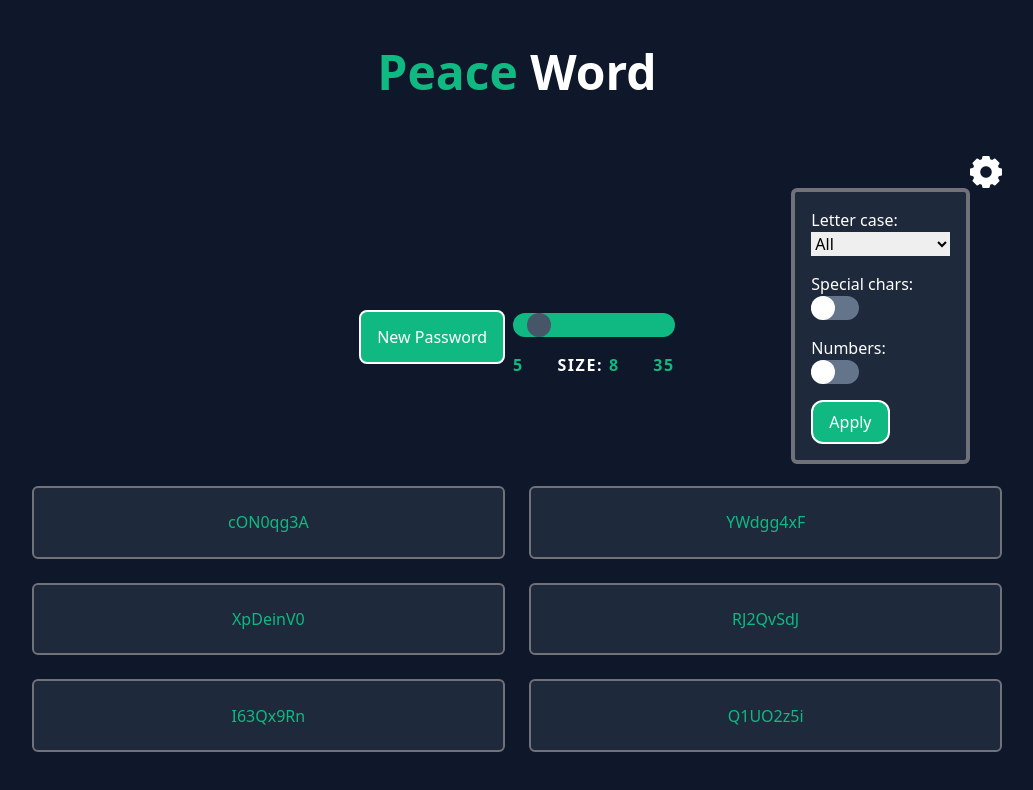
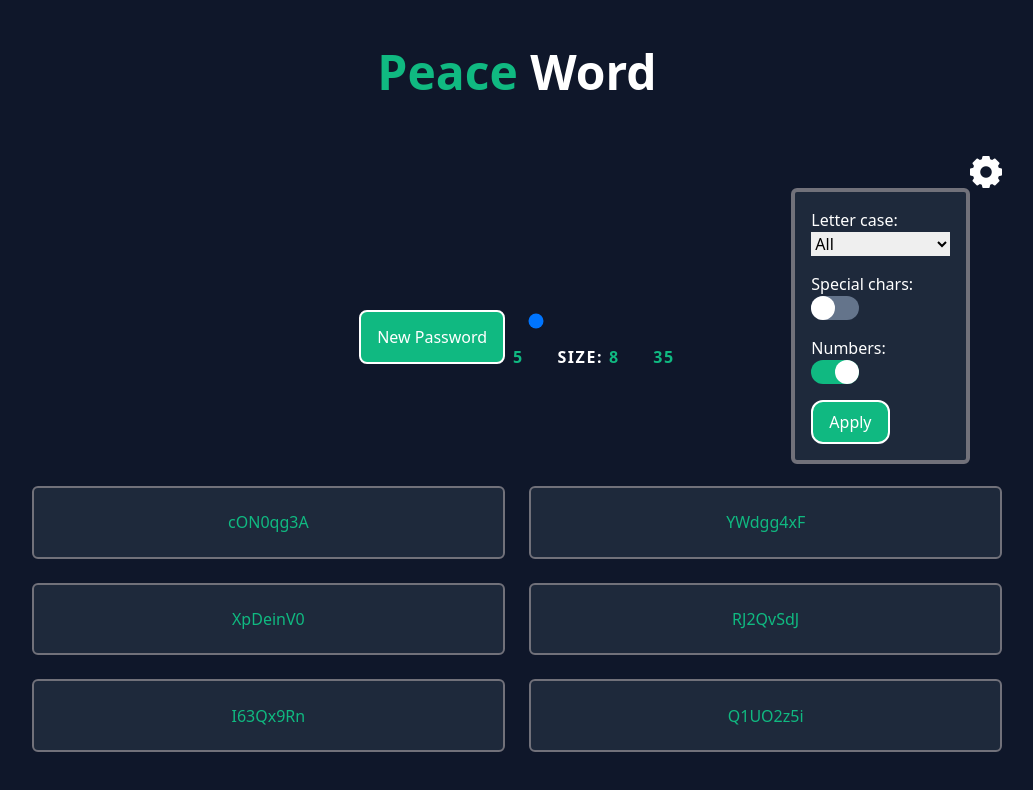
Before and after one commit to Bonniezilla/peace-word-react-app, a Next.js app: page / in a window 1280 px wide. Both pictures are taken after a click on the button 1109 px from the left and 172 px from the top of the page. Shown: the top 790 px of the page, without its empty margins (123-1156 px from the left). Built offline with nearby package versions, Linux system fonts and the light colour scheme.

Commit message:
Adding default config with numbers on

```diff
--- a/package.json
+++ b/package.json
@@ -18,9 +18,9 @@
     "tailwindcss": "3.3.2"
   },
   "devDependencies": {
-    "@types/node": "^20.12.11",
-    "@types/react": "^18.3.2",
+    "@types/node": "20.14.2",
+    "@types/react": "18.3.3",
     "autoprefixer": "^10.4.14",
-    "typescript": "^5.4.5"
+    "typescript": "5.4.5"
   }
 }
--- a/src/app/components/Generator.tsx
+++ b/src/app/components/Generator.tsx
@@ -1,6 +1,6 @@
 'use client';
 
-import { ChangeEvent, FormEvent, useEffect, useState } from "react";
+import { ChangeEvent, FormEvent, MouseEventHandler, useEffect, useState } from "react";
 
 interface GeneratorProps {
     passwordsNumber: number;
@@ -39,6 +39,8 @@ const Generator: React.FC<GeneratorProps> = ({ passwordsNumber }) => {
     const [config, setConfig] = useState<PasswordConfig>(initialConfig);
 
     const [showMenu, setShowMenu] = useState(false);
+
+    const [checked, setChecked] = useState(true);
 
     const getCharsArray = () => {
         const charsPatterns = {
@@ -184,19 +186,19 @@ const Generator: React.FC<GeneratorProps> = ({ passwordsNumber }) => {
                     <div className="flex flex-col">
                         <h1 className="text-white">Special chars: </h1>
                         <label className="flex flex-col relative w-12 h-6 text-white">
-                            <input type="checkbox" id="chars-select" />
+                            <input type="checkbox" id="chars-select"/>
                             <span className="slider"></span>
                         </label>
                     </div>
                     <div className="flex flex-col">
                         <h1 className="text-white">Numbers: </h1>
                         <label className="flex flex-col relative w-12 h-6 text-white">
-                            <input type="checkbox" id="numbers-select" />
+                            <input type="checkbox" id="numbers-select" defaultChecked={checked}
+                            onChange={() => setChecked((state) => !state)}/>
                             <span className="slider"></span>
                         </label>
                     </div>
-                    <input
-                        className="flex justify-center items-center text-white p-2 px-4
+                    <input className="flex justify-center items-center text-white p-2 px-4
                     bg-emerald-500 border-solid border-white border-2 rounded-xl self-start
                     hover:bg-emerald-600 duration-300"
                         type="submit"
--- a/src/app/globals.css
+++ b/src/app/globals.css
@@ -21,22 +21,13 @@
 }
 
 
-.size-input::-webkit-slider-runnable-track {
+.size-input::-webkit-slider-runnable-track, .size-input::-moz-range-track {
     @apply bg-emerald-500 h-6 rounded-xl max-sm:h-4 flex items-center justify-center duration-300;
 }
 
-.size-input::-webkit-slider-thumb {
+.size-input::-webkit-slider-thumb, .size-input::-moz-range-thumb {
     @apply appearance-none border-emerald-300 border-2
     bg-slate-600 h-6 w-6 rounded-full max-md:h-10 max-md:w-10 max-md:-mt-2 hover:h-8 hover:w-8 hover:rounded-t-none hover:-mt-1 max-md:hover:w-12 max-md:hover:h-12 max-md:hover:-mt-3 duration-200;
-}
-
-.size-input::-moz-range-thumb {
-    @apply appearance-none border-emerald-300 border-2
-    bg-slate-600 h-6 w-6 rounded-full max-md:h-10 max-md:w-10 max-md:-mt-2 hover:h-8 hover:w-8 hover:rounded-t-none max-md:hover:w-10 max-md:hover:mt-0 duration-200;
-}
-
-.size-input::-moz-range-track {
-    @apply bg-emerald-300 h-6 rounded-xl max-sm:h-4 flex items-center justify-center;
 }
 
 .slider {
```
Also changed, not shown: 1 other file (tests, documents, lock files or other folders).
